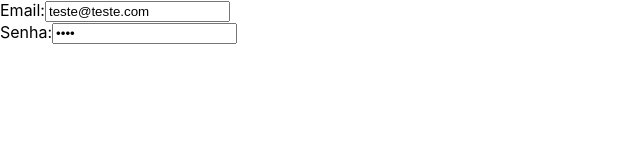
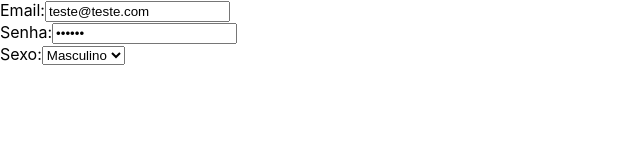
Before and after one commit to BarbaraDainese/react_udemy, a React (Create React App) app in the folder meusite/: page / in a window 1280 px wide. Shown: the top 160 px of the page, without its empty margins (0-640 px from the left). Built offline with nearby package versions, Linux system fonts and the light colour scheme.

Commit message:
atualizando

```diff
--- a/meusite/src/App.js
+++ b/meusite/src/App.js
@@ -4,17 +4,46 @@
     constructor(props){
         super(props);
         this.state = {
+            email: 'teste@teste.com',
+            senha:'123456',
+            sexo: 'Masculino'
 
         }
+
+        this.trocaEmail = this.trocaEmail.bind(this);
+        this.trocaSexo = this.trocaSexo.bind(this);
+
+
+
     }
+
+    trocaEmail(event){
+        let valorDigitado = event.target.value;
+
+        this.setState({email:valorDigitado});
+    }
+
+    trocaSexo(event){
+        let valorDigitado = event.target.value;
+        this.setState({sexo: valorDigitado});
+    }
+
+
 
     render(){
         return(
             <div>
                 Email:
-                <input type='email' name="email" value="teste@teste.com"></input><br/>
+                <input type='email' name="email" value={this.state.email}
+                onChange={this.trocaEmail}></input><br/>
                 Senha:
-                <input type='password' name="senha" value="1234"></input>
+                <input type='password' name="senha" value={this.state.senha}
+                onChange={(e)=> this.setState({senha:e.target.value})}/><br/>
+                Sexo:
+                <select name="sexo" value={this.state.sexo} onChange={this.trocaSexo}>
+                    <option value="masculino">Masculino</option>
+                    <option value="Feminino">Feminino</option>
+                </select>
             </div>
         )
     }
```
Also changed, not shown: 1 other file (tests, documents, lock files or other folders).
